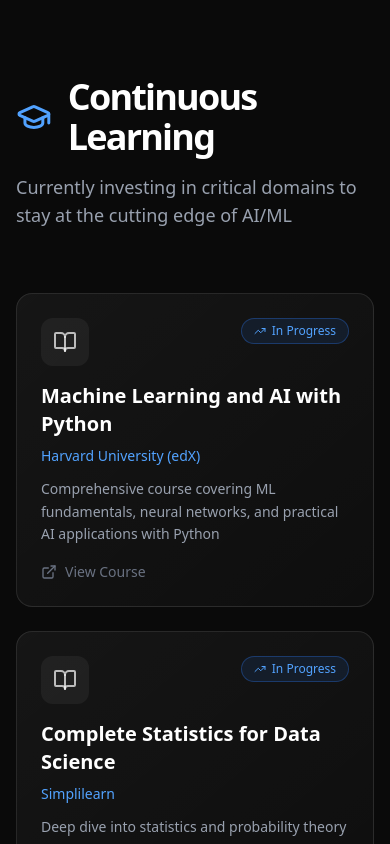
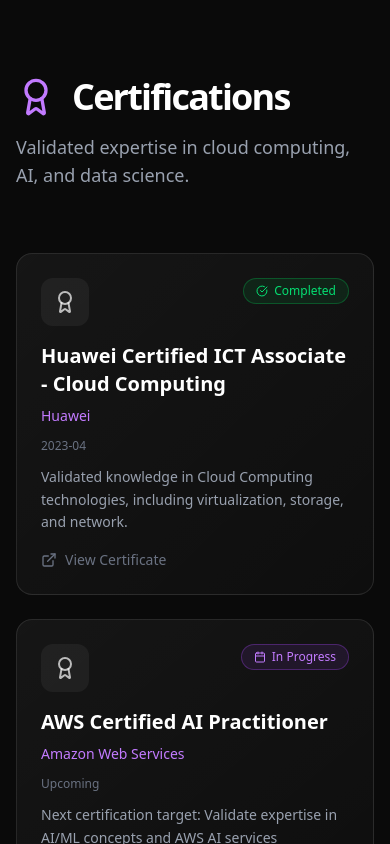
Before and after one commit to gzz2v6tnxp-ctrl/portfolio-project, a Next.js app: page / in a window 390 px wide. Shown: the part 7540-8384 px from the top of the page. Built offline with nearby package versions, Linux system fonts and the light colour scheme.

Commit message:
Add certification section

```diff
--- a/app/page.tsx
+++ b/app/page.tsx
@@ -4,6 +4,7 @@
 import About from '@/components/About';
 import Experience from '@/components/Experience';
 import Skills from '@/components/Skills';
+import Certifications from '@/components/Certifications';
 import Learning from '@/components/Learning';
 import Footer from '@/components/Footer';
 
@@ -21,6 +22,7 @@
         <Projects />
         <About />
         <Skills />
+        <Certifications />
         <Learning />
         <Experience />
         <Footer />
--- /dev/null
+++ b/components/Certifications.tsx
@@ -0,0 +1,161 @@
+'use client';
+
+import { motion } from 'framer-motion';
+import Section from './ui/Section';
+import { useLanguage } from '@/lib/LanguageContext';
+import { Award, ExternalLink, CheckCircle, Calendar } from 'lucide-react';
+
+const certifications = [
+    {
+        title: {
+            en: "Huawei Certified ICT Associate - Cloud Computing",
+            fr: "Huawei Certified ICT Associate - Cloud Computing"
+        },
+        issuer: "Huawei",
+        date: "2023-04",
+        url: "#", // Placeholder as no URL was provided
+        icon: "huawei",
+        description: {
+            en: "Validated knowledge in Cloud Computing technologies, including virtualization, storage, and network.",
+            fr: "Connaissances validées en technologies Cloud Computing, y compris la virtualisation, le stockage et le réseau."
+        }
+    },
+    {
+        title: {
+            en: "AWS Certified AI Practitioner",
+            fr: "AWS Certified AI Practitioner"
+        },
+        issuer: "Amazon Web Services",
+        date: "Upcoming",
+        url: "https://aws.amazon.com/fr/certification/certified-ai-practitioner/",
+        icon: "aws",
+        description: {
+            en: "Next certification target: Validate expertise in AI/ML concepts and AWS AI services",
+            fr: "Prochaine certification visée : Valider l'expertise en concepts IA/ML et services AWS AI"
+        }
+    },
+    {
+        title: {
+            en: "Datatour 2025 Participation",
+            fr: "Participation au Datatour 2025"
+        },
+        issuer: "Datatour",
+        date: "2025",
+        url: "https://drive.google.com/file/d/1PEwXtr2fuLAv8vt5lkEvw01LHaFpDHk7/view?usp=sharing",
+        icon: "datatour",
+        description: {
+            en: "Certificate of participation in Datatour 2025, validating engagement with the data community and latest industry trends.",
+            fr: "Certificat de participation au Datatour 2025, validant l'engagement auprès de la communauté data et les dernières tendances du secteur."
+        }
+    }
+];
+
+const containerVariants = {
+    hidden: { opacity: 0 },
+    visible: {
+        opacity: 1,
+        transition: {
+            staggerChildren: 0.15
+        }
+    }
+};
+
+const itemVariants = {
+    hidden: { opacity: 0, y: 30 },
+    visible: { opacity: 1, y: 0, transition: { duration: 0.5 } }
+};
+
+export default function Certifications() {
+    const { language, t } = useLanguage();
+
+    return (
+        <Section id="certifications" className="py-32">
+            <motion.div
+                initial={{ opacity: 0, y: 20 }}
+                whileInView={{ opacity: 1, y: 0 }}
+                viewport={{ once: true }}
+                transition={{ duration: 0.6 }}
+                className="mb-16"
+            >
+                <div className="flex items-center gap-4 mb-4">
+                    <Award className="w-10 h-10 text-purple-400" />
+                    <h2 className="text-4xl md:text-6xl font-bold tracking-tighter">
+                        {t.certifications.title}
+                    </h2>
+                </div>
+                <p className="text-gray-400 text-lg max-w-2xl">
+                    {t.certifications.subtitle}
+                </p>
+            </motion.div>
+
+            <motion.div
+                variants={containerVariants}
+                initial="hidden"
+                whileInView="visible"
+                viewport={{ once: true, margin: "-50px" }}
+                className="grid grid-cols-1 md:grid-cols-2 lg:grid-cols-3 gap-6"
+            >
+                {certifications.map((item, index) => (
+                    <motion.a
+                        key={index}
+                        href={item.url}
+                        target="_blank"
+                        rel="noopener noreferrer"
+                        variants={itemVariants}
+                        whileHover={{ y: -8, scale: 1.02 }}
+                        className="group relative p-6 rounded-2xl bg-gradient-to-br from-white/5 to-white/[0.02] border border-white/10 hover:border-white/20 transition-all duration-300"
+                    >
+                        {/* Gradient glow effect on hover */}
+                        <div className="absolute inset-0 rounded-2xl bg-gradient-to-br from-purple-500/10 via-blue-500/5 to-transparent opacity-0 group-hover:opacity-100 transition-opacity duration-300" />
+
+                        <div className="relative z-10">
+                            {/* Header */}
+                            <div className="flex items-start justify-between mb-4">
+                                <div className="p-3 rounded-xl bg-white/5 text-white/70 group-hover:text-purple-400 transition-colors">
+                                    <Award className="w-6 h-6" />
+                                </div>
+                                {item.date !== "Upcoming" ? (
+                                    <span className="inline-flex items-center gap-1.5 px-3 py-1 rounded-full bg-green-500/10 border border-green-500/30 text-green-400 text-xs font-medium">
+                                        <CheckCircle className="w-3 h-3" />
+                                        {t.certifications.completed}
+                                    </span>
+                                ) : (
+                                    <span className="inline-flex items-center gap-1.5 px-3 py-1 rounded-full bg-purple-500/10 border border-purple-500/30 text-purple-400 text-xs font-medium">
+                                        <Calendar className="w-3 h-3" />
+                                        {t.certifications.upcoming}
+                                    </span>
+                                )}
+                            </div>
+
+                            {/* Title */}
+                            <h3 className="text-xl font-bold mb-2 group-hover:text-white transition-colors">
+                                {item.title[language]}
+                            </h3>
+
+                            {/* Issuer */}
+                            <div className="text-sm text-purple-400 font-medium mb-3">
+                                {item.issuer}
+                            </div>
+
+                            {/* Date */}
+                            <div className="text-xs text-gray-500 mb-3">
+                                {item.date}
+                            </div>
+
+                            {/* Description */}
+                            <p className="text-gray-400 text-sm leading-relaxed mb-4">
+                                {item.description[language]}
+                            </p>
+
+                            {/* Link indicator */}
+                            <div className="flex items-center gap-2 text-sm text-gray-500 group-hover:text-white/70 transition-colors">
+                                <ExternalLink className="w-4 h-4" />
+                                {t.certifications.viewCertificate}
+                            </div>
+                        </div>
+                    </motion.a>
+                ))}
+            </motion.div>
+        </Section>
+    );
+}
--- a/components/Header.tsx
+++ b/components/Header.tsx
@@ -11,6 +11,7 @@
   const navItems = [
     { name: t.nav.projects, href: '#projects' },
     { name: t.nav.about, href: '#about' },
+    { name: t.nav.certifications, href: '#certifications' },
     { name: t.nav.learning, href: '#learning' },
     { name: t.nav.experience, href: '#experience' },
     { name: t.nav.tools, href: '#skills' },
--- a/components/Learning.tsx
+++ b/components/Learning.tsx
@@ -34,36 +34,6 @@
         description: {
             en: "Deep dive into statistics and probability theory essential for data science",
             fr: "Approfondissement des statistiques et de la théorie des probabilités essentielles pour la data science"
-        }
-    },
-    {
-        title: {
-            en: "AWS Certified AI Practitioner",
-            fr: "AWS Certified AI Practitioner"
-        },
-        provider: "Amazon Web Services",
-        type: "certification" as const,
-        status: "upcoming" as const,
-        url: "https://aws.amazon.com/fr/certification/certified-ai-practitioner/",
-        icon: "aws",
-        description: {
-            en: "Next certification target: Validate expertise in AI/ML concepts and AWS AI services",
-            fr: "Prochaine certification visée : Valider l'expertise en concepts IA/ML et services AWS AI"
-        }
-    },
-    {
-        title: {
-            en: "Datatour 2025 Participation",
-            fr: "Participation au Datatour 2025"
-        },
-        provider: "Datatour",
-        type: "certification" as const,
-        status: "completed" as const,
-        url: "https://drive.google.com/file/d/1PEwXtr2fuLAv8vt5lkEvw01LHaFpDHk7/view?usp=sharing",
-        icon: "datatour",
-        description: {
-            en: "Certificate of participation in Datatour 2025, validating engagement with the data community and latest industry trends.",
-            fr: "Certificat de participation au Datatour 2025, validant l'engagement auprès de la communauté data et les dernières tendances du secteur."
         }
     }
 ];
--- a/lib/translations.ts
+++ b/lib/translations.ts
@@ -6,6 +6,7 @@
             experience: "Experience",
             tools: "Tools",
             about: "About",
+            certifications: "Certifications",
             learning: "Learning",
             contact: "Contact Me"
         },
@@ -67,6 +68,14 @@
             viewCourse: "View Course",
             commitment: "\"Committed to continuous learning — I believe staying current with the latest advances in AI/ML is essential for building production-grade solutions.\""
         },
+        // Certifications
+        certifications: {
+            title: "Certifications",
+            subtitle: "Validated expertise in cloud computing, AI, and data science.",
+            completed: "Completed",
+            upcoming: "In Progress",
+            viewCertificate: "View Certificate"
+        },
         // Footer
         footer: {
             copyright: "Built with Next.js & Tailwind CSS."
@@ -79,6 +88,7 @@
             experience: "Expérience",
             tools: "Outils",
             about: "À propos",
+            certifications: "Certifications",
             learning: "Formation",
             contact: "Me Contacter"
         },
@@ -140,6 +150,14 @@
             viewCourse: "Voir le cours",
             commitment: "\"Engagée dans l'apprentissage continu — je crois que rester à jour avec les dernières avancées en IA/ML est essentiel pour construire des solutions de qualité production.\""
         },
+        // Certifications
+        certifications: {
+            title: "Certifications",
+            subtitle: "Expertise validée en cloud computing, IA et data science.",
+            completed: "Terminé",
+            upcoming: "En cours",
+            viewCertificate: "Voir le certificat"
+        },
         // Footer
         footer: {
             copyright: "Construit avec Next.js & Tailwind CSS."
```
